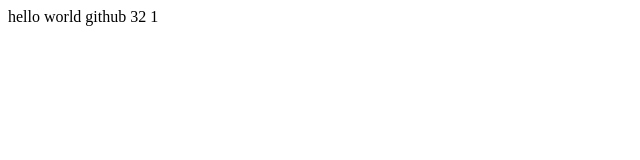
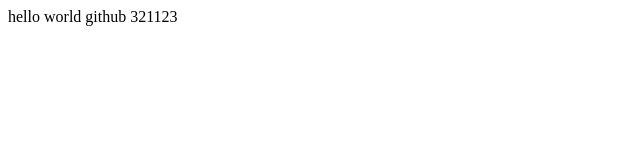
Before and after one commit to Prakashmp1026/sample-2, a plain HTML site: page index.html in a window 1280 px wide. Shown: the full height of the page, 0-640 px from the left. Drawn offline with Linux system fonts and the light colour scheme.

Commit message:
changes in html

```diff
--- a/index.html
+++ b/index.html
@@ -4,6 +4,6 @@
 
     </head>
     <body>
-        <div>hello world github 32 1</div>
+        <div>hello world github 321123</div>
     </body>
 </html>
```
